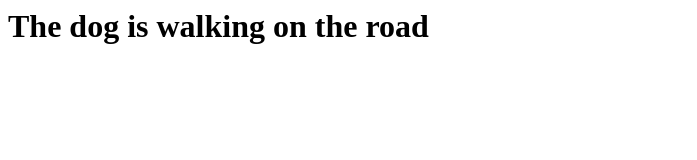
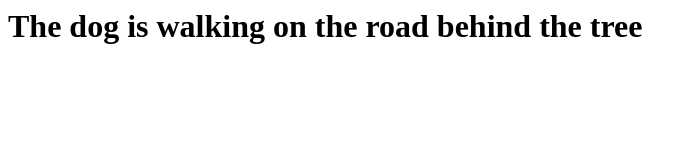
Before and after one commit to Satya14678/Jenkins-project, a plain HTML site: page index.html in a window 1280 px wide. Shown: the whole page, without its empty margins (0-697 px from the left). Drawn offline with Linux system fonts and the light colour scheme.

Commit message:
2nd commit

```diff
--- a/index.html
+++ b/index.html
@@ -1,3 +1,3 @@
 <html>
-	<h1> The dog is walking on the road </h1>
+	<h1> The dog is walking on the road behind the tree </h1>
 </html>
```
